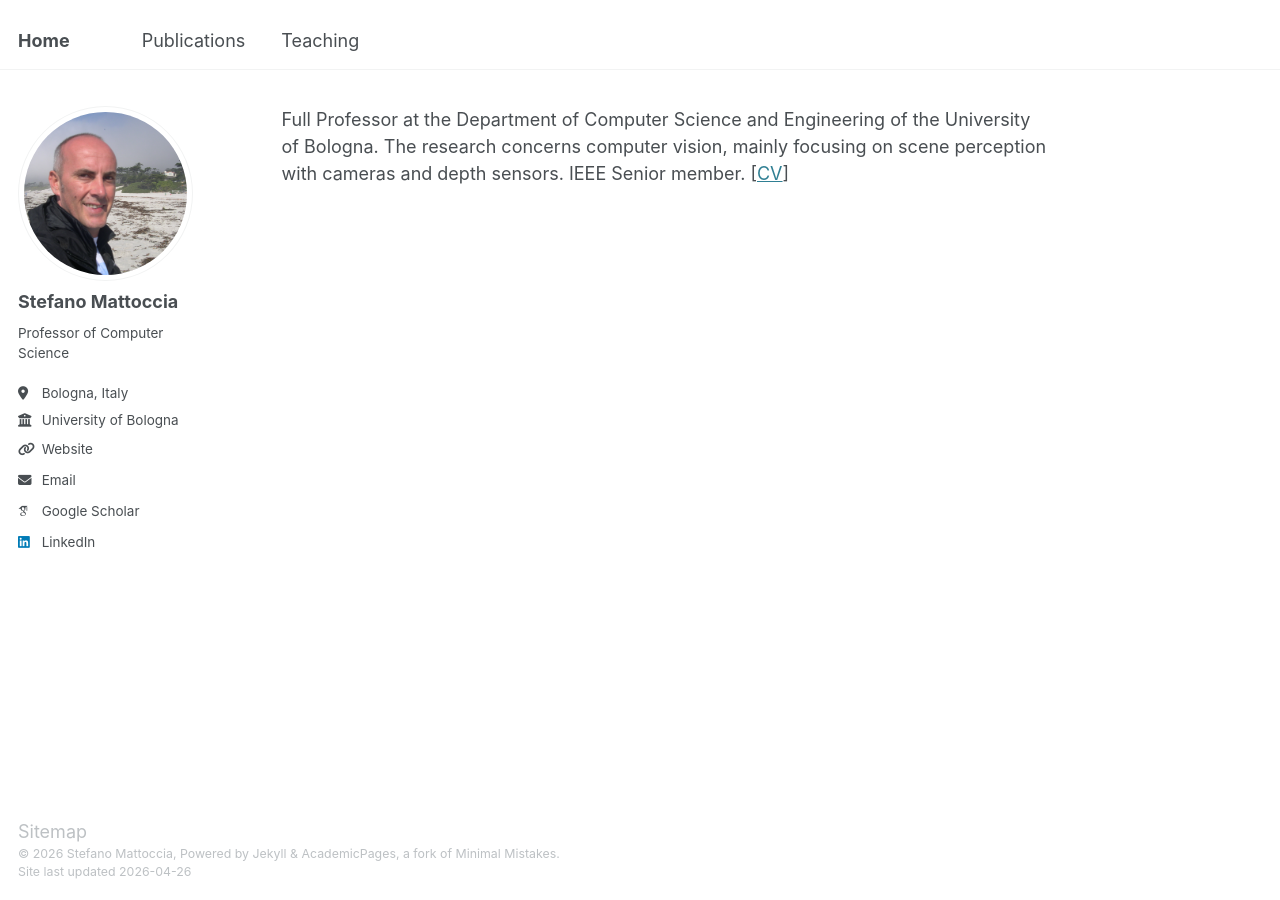
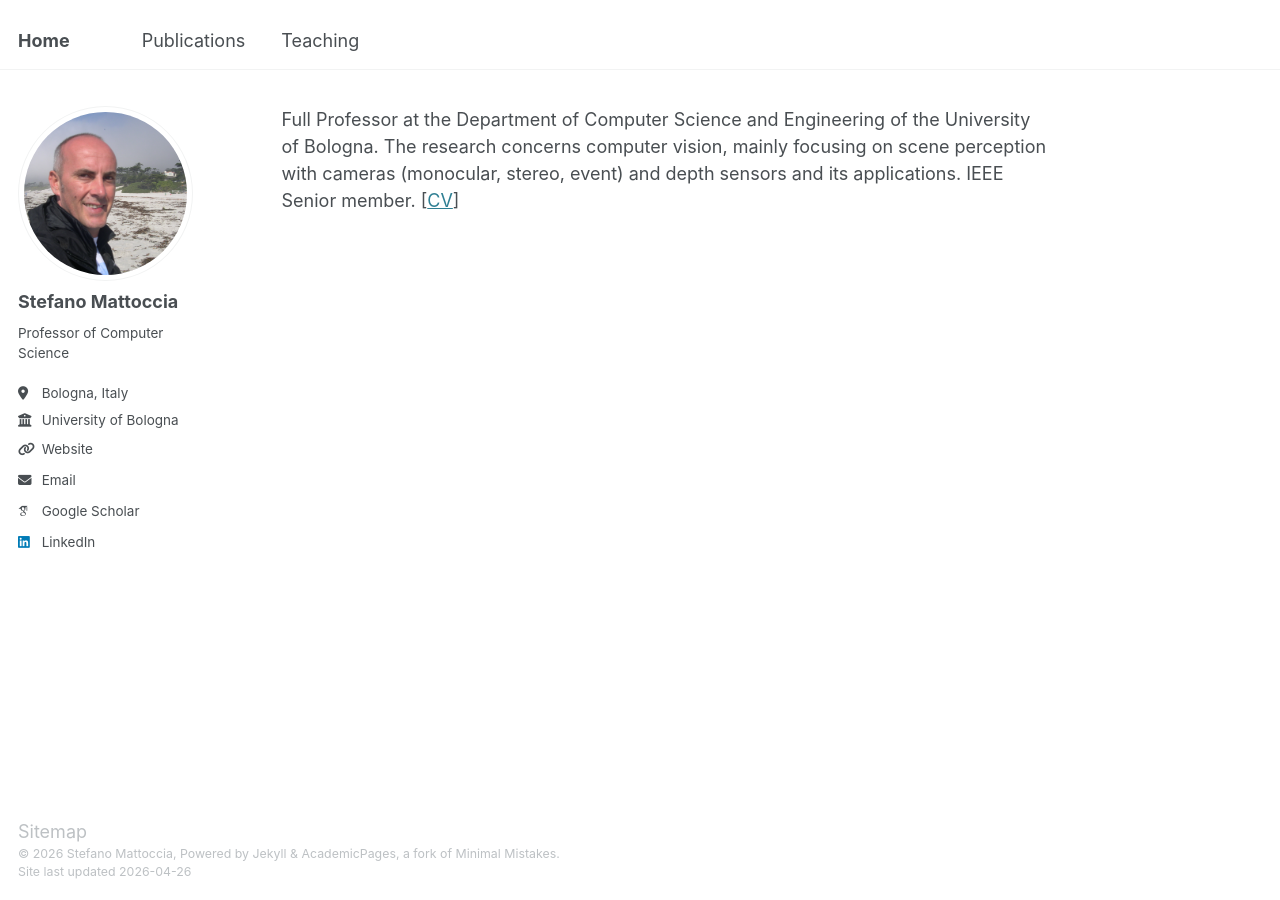
Before and after one commit to stefanomattoccia/stefanomattoccia.github.io, a Jekyll site: the page built from _pages/about.md, in a window 1280 px wide. Built offline with Jekyll 4.4.1, drawn with Linux system fonts in a browser that asks for light colours; some web fonts are replaced.

Commit message:
Update research description in about page
Expanded description of research focus to include monocular, stereo, and event cameras.

```diff
--- a/_pages/about.md
+++ b/_pages/about.md
@@ -7,5 +7,5 @@ redirect_from:
   - /about.html
 ---
 
-Full Professor at the Department of Computer Science and Engineering of the University of Bologna. The research concerns computer vision, mainly focusing on scene perception with cameras and depth sensors. IEEE Senior member.
+Full Professor at the Department of Computer Science and Engineering of the University of Bologna. The research concerns computer vision, mainly focusing on scene perception with cameras (monocular, stereo, event) and depth sensors and its applications. IEEE Senior member.
 [[CV](/files/CV_ENG.pdf)]
```
